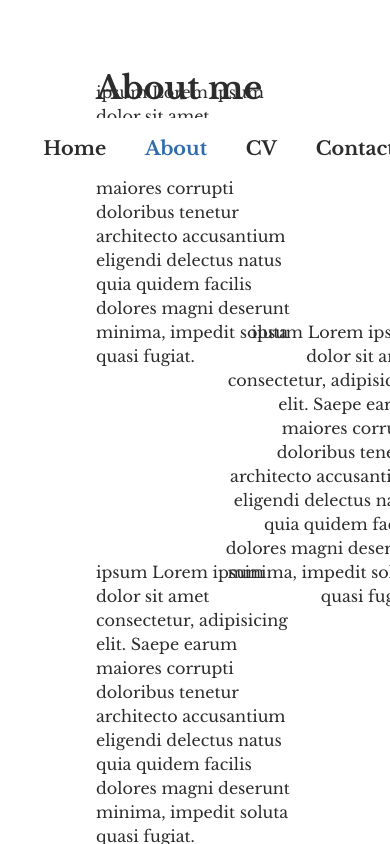
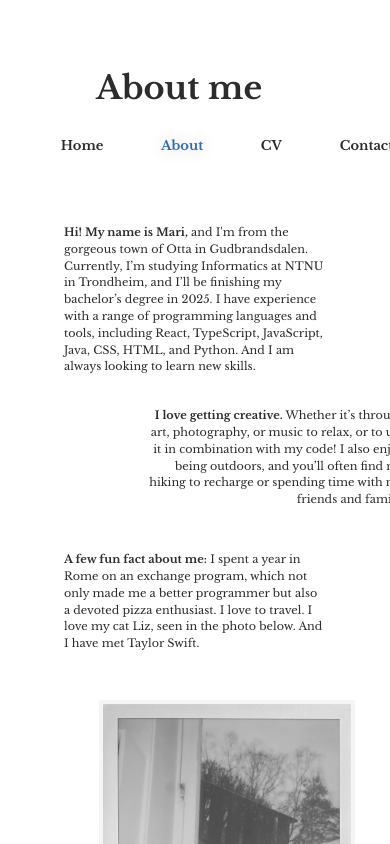
Before and after one commit to MariStampelkken/webCV, a React (Vite) app: page /about in a window 390 px wide. Shown: the top 844 px of the page. Built offline with nearby package versions, Linux system fonts and the light colour scheme.

Commit message:
feat: about text
- text added
- adjusted responsivness for smaller screens
- small changes to homepage, add undertitle and change font

issue #8

```diff
--- a/src/components/navbar/navbar.module.css
+++ b/src/components/navbar/navbar.module.css
@@ -33,11 +33,12 @@
 
 .navbarLink:hover {
   color: var(--color-blue-dark);
-  text-shadow: 0 0 1px var(--color-blue-dark);
+  text-shadow: 0 0 1rem var(--color-blue-dark);
 }
 
 .activeLink {
   color: var(--color-blue-dark);
+  text-shadow: 0 0 1rem var(--silver);
 }
 
 /* Responsive Styles */
@@ -48,6 +49,8 @@
     left: 0; /* Align to the left */
     bottom: calc(80%); /* Adjust vertical position if needed */
     padding: 1rem 0;
+    font-size: medium;
+    top: 10%;
   }
 
   .navbarList {
@@ -57,7 +60,7 @@
 
   .navbarItem {
     margin-bottom: 0; /* Remove bottom margin when items are in a row */
-    margin-right: 1rem; /* Add right margin for spacing */
+    margin-right: 0.5rem; /* Add right margin for spacing */
   }
 }
 
@@ -70,6 +73,7 @@
     padding: 1rem 0;
     margin-top: 0;
     margin-bottom: 10rem;
+    font-size: small;
   }
 
   .navbarList {
@@ -79,6 +83,6 @@
 
   .navbarItem {
     margin-bottom: 0; /* Remove bottom margin when items are in a row */
-    margin-right: 1rem; /* Add right margin for spacing */
+    margin-right: 0; /* Reduce right margin for smaller spacing */
   }
 }
--- a/src/global.css
+++ b/src/global.css
@@ -1,4 +1,5 @@
 @import url('https://fonts.googleapis.com/css2?family=Libre+Baskerville:ital,wght@0,400;0,700;1,400&display=swap');
+@import url('https://fonts.googleapis.com/css2?family=Special+Elite&display=swap');
 
 :root {
   font-family: 'Libre Baskerville', serif;
--- a/src/routes/about/About.module.css
+++ b/src/routes/about/About.module.css
@@ -32,7 +32,7 @@
   width: 60%;
   margin-left: 2rem;
   margin-bottom: 0;
-  margin-top: -4rem;
+  margin-top: -7rem;
 }
 .description2{
   font-size: 1rem;
@@ -41,14 +41,46 @@
   align-self: flex-start;
   width: 60%;
   margin-left: 10rem;
-  margin-top: -3rem;
+  margin-top: -6rem;
+}
+
+.description3{
+  font-size: 1rem;
+  color: var(--font-color);
+  text-align: left;
+  align-self: flex-start;
+  width: 60%;
+  margin-left: 2rem;
+  margin-bottom: 0;
+  margin-top: -7rem;
 }
 
 /* Media query for smaller screens */
-@media (max-width: 768px) {
+@media (max-width: 950px) {
   .pictures {
     flex-direction: column;
     align-items: center;
+  }
+  .description1 {
+    width: 80%;
+    margin-left: 0;
+    font-size: 0.9rem;
+    margin-bottom: 0;
+    margin-top: 5rem;
+  }
+  .description2 {
+    width: 80%;
+    font-size: 0.9rem;
+    margin-left: 8rem;
+    margin-top: 3rem;
+    padding-right:1rem;
+  }
+  .description3{
+    width: 80%;
+    margin-left: 0;
+    font-size: 0.9rem;
+    margin-bottom: 1rem;
+    margin-top: 2rem;
   }
 }
 
@@ -59,5 +91,28 @@
 
   .pictures {
     gap: 0.5rem; /* Less space between images */
+    margin-top: 2rem;
+  }
+  .description1 {
+    width: 80%;
+    margin-left: 0;
+    margin-top: 0;
+    font-size: 0.7rem;
+    margin-bottom: 0;
+    margin-top: 5rem;
+  }
+  .description2 {
+    width: 80%;
+    margin-left: 0;
+    font-size: 0.7rem;
+    margin-left: 5rem;
+    margin-top: 2rem;
+  }
+  .description3{
+    width: 80%;
+    margin-left: 0;
+    font-size: 0.7rem;
+    margin-bottom: 0;
+    margin-top: 2rem;
   }
 }
--- a/src/routes/about/About.tsx
+++ b/src/routes/about/About.tsx
@@ -10,13 +10,13 @@ const About: React.FC = () => {
       <h1 className={styles.title}> About me </h1>
 
         <p className={styles.description1}>
-          ipsum Lorem ipsum dolor sit amet consectetur, adipisicing elit. Saepe earum maiores corrupti doloribus tenetur architecto accusantium eligendi delectus natus quia quidem facilis dolores magni deserunt minima, impedit soluta quasi fugiat.
+        <b>Hi! My name is Mari,</b> and I'm from the gorgeous town of Otta in Gudbrandsdalen. Currently, I’m studying Informatics at NTNU in Trondheim, and I’ll be finishing my bachelor’s degree in 2025. I have experience with a range of programming languages and tools, including React, TypeScript, JavaScript, Java, CSS, HTML, and Python. And I am always looking to learn new skills.
         </p>
         <p className={styles.description2}>
-          ipsum Lorem ipsum dolor sit amet consectetur, adipisicing elit. Saepe earum maiores corrupti doloribus tenetur architecto accusantium eligendi delectus natus quia quidem facilis dolores magni deserunt minima, impedit soluta quasi fugiat.
+        <b>I love getting creative.</b> Whether it’s through art, photography, or music to relax, or to use it in combination with my code! I also enjoy being outdoors, and you’ll often find me hiking to recharge or spending time with my friends and family.
         </p>
-        <p className={styles.description1}>
-          ipsum Lorem ipsum dolor sit amet consectetur, adipisicing elit. Saepe earum maiores corrupti doloribus tenetur architecto accusantium eligendi delectus natus quia quidem facilis dolores magni deserunt minima, impedit soluta quasi fugiat.
+        <p className={styles.description3}>
+        <b>A few fun fact about me:</b> I spent a year in Rome on an exchange program, which not only made me a better programmer but also a devoted pizza enthusiast. I love to travel. I love my cat Liz, seen in the photo below. And I have met Taylor Swift.
         </p>
 
       <div className={styles.pictures}>
--- a/src/routes/home/Home.module.css
+++ b/src/routes/home/Home.module.css
@@ -1,3 +1,4 @@
+
 .home {
   display: flex;
   flex-direction: column;
@@ -9,11 +10,33 @@
 }
 
 .title {
-  font-size: 2rem;
+  font-family: 'Special Elite', monospace;
+  font-size: 2.5rem;
   color: var(--font-color);
-  margin: 0; /* Remove default margin */
+  text-shadow: 0 0 1rem var(--silver);
+  margin: 0;
   text-align: center;
+  letter-spacing: 0.2rem;
+  white-space: nowrap;
+  animation: typing 4s steps(30,end), blink-caret 0.75s step-end infinite;
 }
+@keyframes typing {
+  from { width: 0 }
+  to { width: 100% }
+}
+
+.undertitle{
+  font-family: 'Special Elite', monospace;
+  font-size: 1.5rem;
+  color: var(--font-color);
+  margin-left: 0;
+  text-align: left;
+  align-self: flex-start;
+  letter-spacing: 0.5rem;
+  white-space: nowrap;
+  animation: typing 4s steps(30,end), blink-caret 0.75s step-end infinite;
+}
+
 
 .illustration {
   width: 600px;
@@ -25,7 +48,10 @@
 /* Responsive styles */
 @media (max-width: 768px) {
   .title {
-    font-size: 1.5rem; /* Smaller title size on smaller screens */
+    font-size: 1.75rem;
+  }
+  .undertitle{
+    font-size: 1.25rem;
   }
 
   .illustration {
@@ -36,7 +62,10 @@
 
 @media (max-width: 480px) {
   .title {
-    font-size: 1.25rem; /* Even smaller title size for very small screens */
+    font-size: 1.5rem; /* Even smaller title size for very small screens */
+  }
+  .undertitle{
+    font-size: 1rem;
   }
 
   .illustration {
--- a/src/routes/home/Home.tsx
+++ b/src/routes/home/Home.tsx
@@ -7,6 +7,7 @@ const Home: React.FC = () => {
   return (
     <div className={styles.home}>
       <h1 className={styles.title}>Mari</h1>
+      <h2 className={styles.undertitle}>welcome to my webpage! </h2>
       <img src={Portrait} alt="Portrait" className={styles.illustration} />
       <Navbar />
     </div>
```
